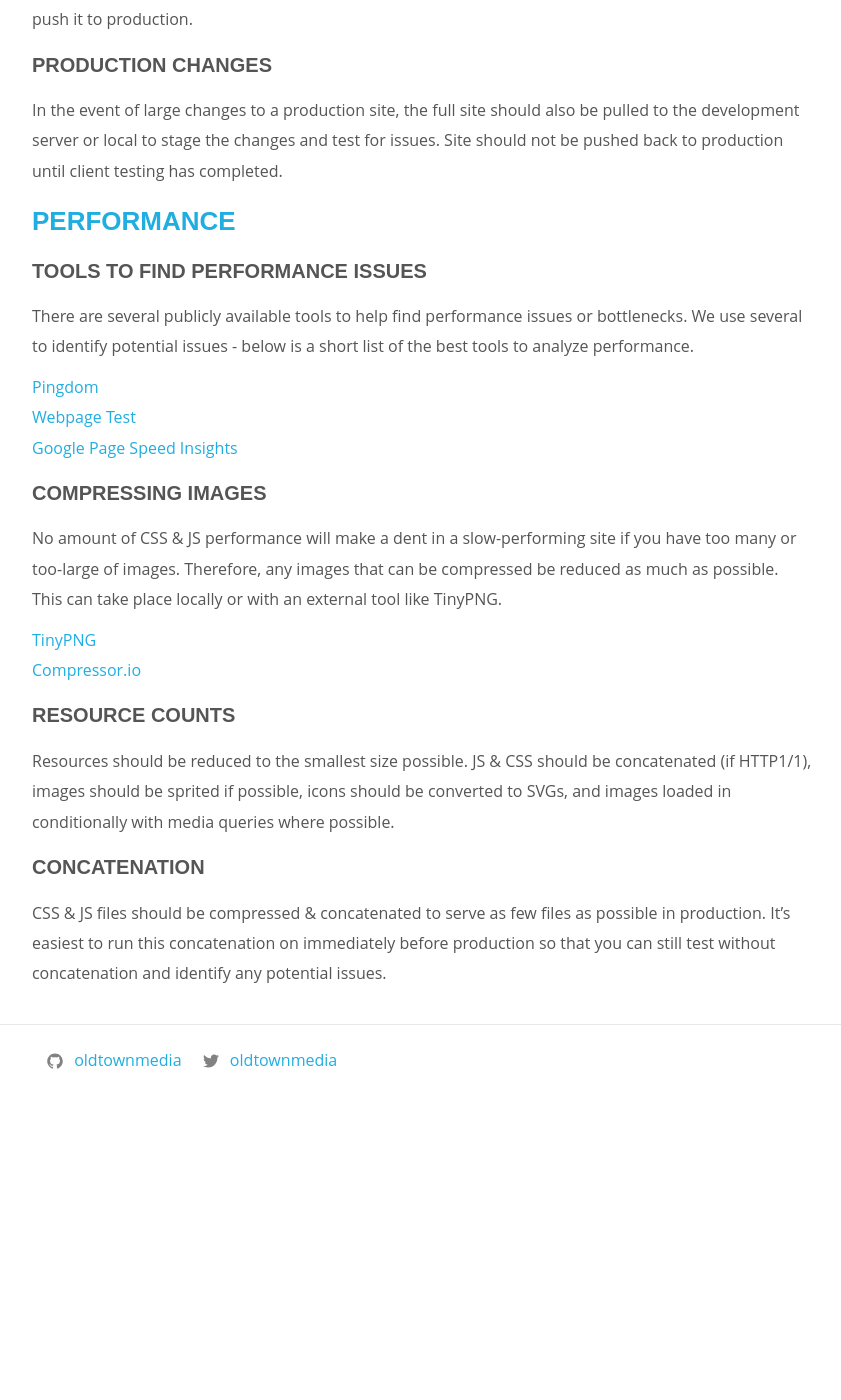
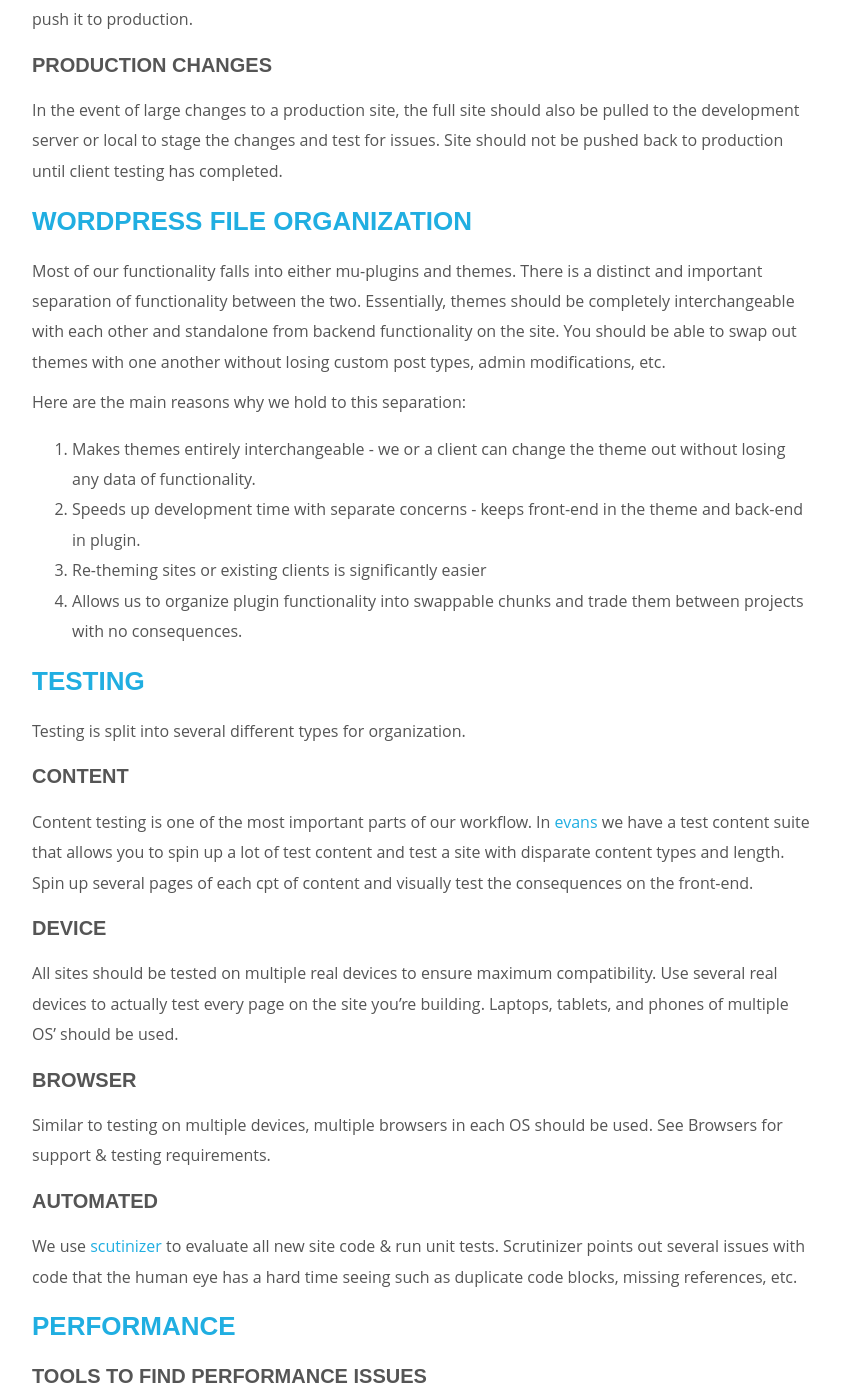
Before and after one commit to oldtownmedia/otm-development-standards, a Jekyll site: the page built from General.md, in a window 1280 px wide and 1400 px high, scrolled down 790 px. Shown: the whole window, without its empty margins (218-1059 px from the left). Built offline with Jekyll 4.4.1, drawn with Linux system fonts in a browser that asks for light colours; Markdown is read by kramdown in place of the engine named in the settings; before the commit the page ends 1900 px from its top, so only the background shows below that.

Commit message:
Updated namespacing in PHP & file organization/testing

```diff
--- a/General.md
+++ b/General.md
@@ -21,6 +21,39 @@ After the full site is developed the files & database should be pushed to our de
 #### Production changes
 
 In the event of large changes to a production site, the full site should also be pulled to the development server or local to stage the changes and test for issues. Site should not be pushed back to production until client testing has completed.
+
+
+### WordPress File Organization
+
+Most of our functionality falls into either mu-plugins and themes. There is a distinct and important separation of functionality between the two. Essentially, themes should be completely interchangeable with each other and standalone from backend functionality on the site. You should be able to swap out themes with one another without losing custom post types, admin modifications, etc.
+
+Here are the main reasons why we hold to this separation:
+
+1. Makes themes entirely interchangeable - we or a client can change the theme out without losing any data of functionality.
+2. Speeds up development time with separate concerns - keeps front-end in the theme and back-end in plugin.
+3. Re-theming sites or existing clients is significantly easier
+4. Allows us to organize plugin functionality into swappable chunks and trade them between projects with no consequences.
+
+
+### Testing
+
+Testing is split into several different types for organization.
+
+#### Content
+
+Content testing is one of the most important parts of our workflow. In [evans](https://github.com/oldtownmedia/evans) we have a test content suite that allows you to spin up a lot of test content and test a site with disparate content types and length. Spin up several pages of each cpt of content and visually test the consequences on the front-end.
+
+#### Device
+
+All sites should be tested on multiple real devices to ensure maximum compatibility. Use several real devices to actually test every page on the site you're building. Laptops, tablets, and phones of multiple OS' should be used.
+
+#### Browser
+
+Similar to testing on multiple devices, multiple browsers in each OS should be used. See Browsers for support & testing requirements.
+
+#### Automated
+
+We use [scutinizer](https://scrutinizer-ci.com/githube) to evaluate all new site code & run unit tests. Scrutinizer points out several issues with code that the human eye has a hard time seeing such as duplicate code blocks, missing references, etc.
 
 
 ### Performance
```
Also changed, not shown: PHP.md (+15 -1 lines).
